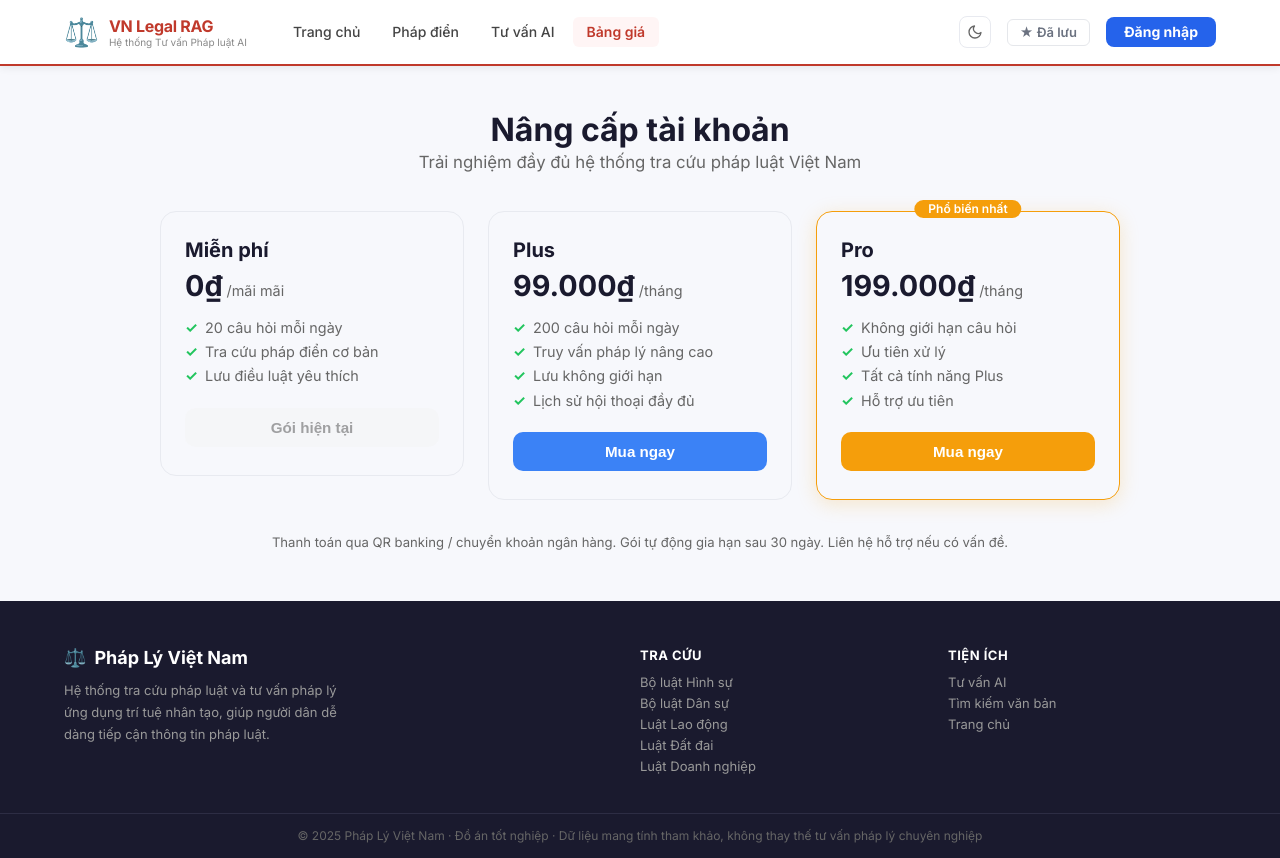
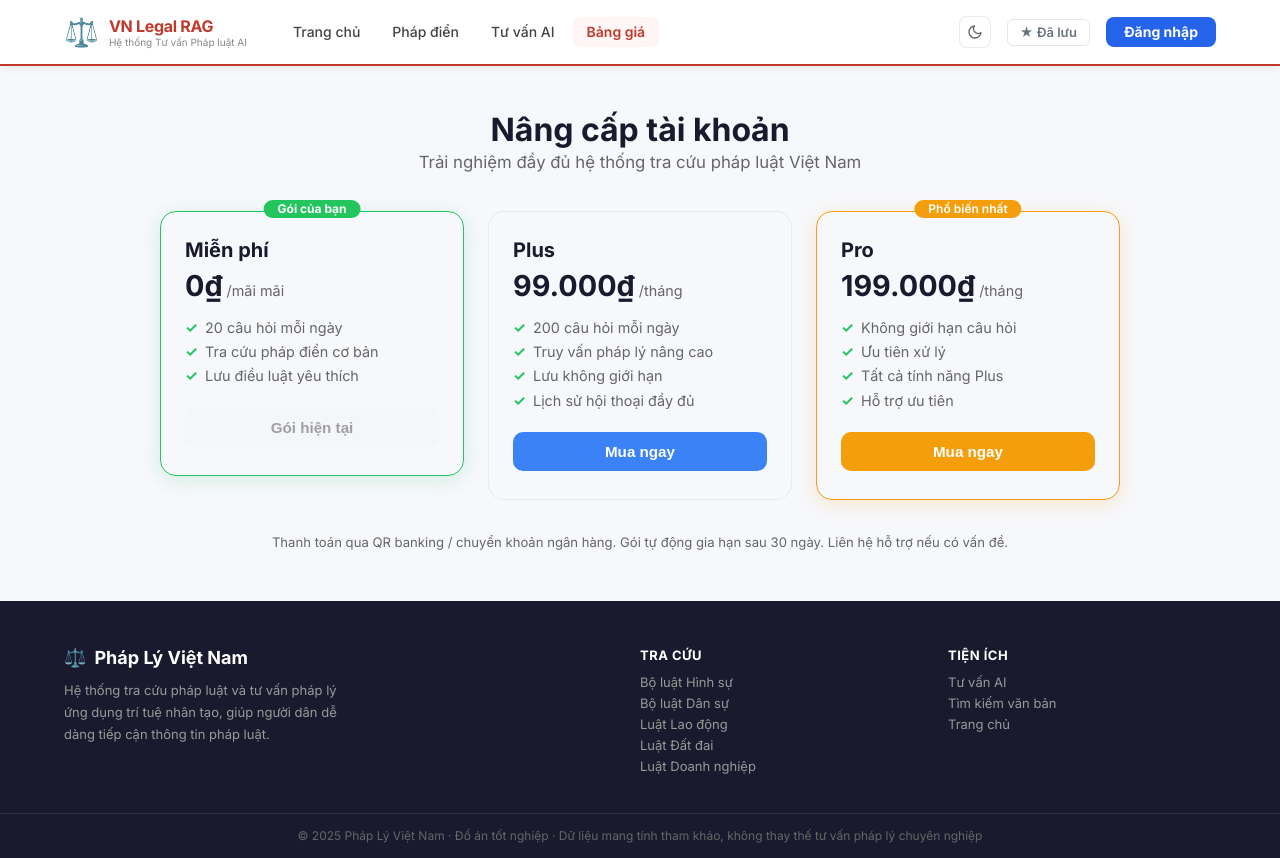
Before and after one commit to phuc0908/vn-legal-rag, a React (Vite) app in the folder frontend/: page /bang-gia in a window 1280 px wide. Built offline with nearby package versions, Linux system fonts and the light colour scheme; no server answers.

Commit message:
feat: add current subscription banner and enhance plan card styles in PricingPage

```diff
--- a/frontend/src/pages/ChatPage.jsx
+++ b/frontend/src/pages/ChatPage.jsx
@@ -102,8 +102,8 @@ export default function ChatPage() {
             <Link to="/" className="chat-header-logo">⚖️</Link>
             <h1>Tư vấn Pháp lý AI</h1>
           </div>
+          {isAuthenticated && <PlanChip plan={user?.subscription_plan} />}
           <ThemeToggle />
-          {isAuthenticated && <PlanChip plan={user?.subscription_plan} />}
           <Link to="/" className="chat-home-link">← Trang chủ</Link>
         </div>
         {isChatLoading ? (
--- a/frontend/src/pages/PricingPage.jsx
+++ b/frontend/src/pages/PricingPage.jsx
@@ -37,11 +37,19 @@ const PLANS = [
   },
 ]
 
+function formatDate(iso) {
+  if (!iso) return ''
+  return new Date(iso).toLocaleDateString('vi-VN', { day: '2-digit', month: '2-digit', year: 'numeric' })
+}
+
 export default function PricingPage() {
-  const { isAuthenticated } = useAuthStore()
+  const { isAuthenticated, user } = useAuthStore()
   const navigate = useNavigate()
   const [loading, setLoading] = useState(null)
   const [error, setError] = useState('')
+
+  const currentPlan = user?.subscription_plan || 'free'
+  const expiresAt = user?.subscription_expires_at
 
   const handleBuy = async (planId) => {
     if (!isAuthenticated) {
@@ -69,11 +77,25 @@ export default function PricingPage() {
           <p>Trải nghiệm đầy đủ hệ thống tra cứu pháp luật Việt Nam</p>
         </div>
 
+        {/* Banner gói đang dùng */}
+        {isAuthenticated && currentPlan !== 'free' && (
+          <div className="pricing-current-banner">
+            <span className="pricing-current-icon">
+              {currentPlan === 'pro' ? '⭐' : '✦'}
+            </span>
+            <span>
+              Bạn đang dùng <strong>Gói {currentPlan === 'pro' ? 'Pro' : 'Plus'}</strong>
+              {expiresAt && <> — hết hạn <strong>{formatDate(expiresAt)}</strong></>}
+            </span>
+          </div>
+        )}
+
         {error && <div className="pricing-error">{error}</div>}
 
         <div className="pricing-grid">
           {/* Free */}
-          <div className="plan-card plan-free">
+          <div className={`plan-card plan-free ${currentPlan === 'free' ? 'plan-card--active' : ''}`}>
+            {currentPlan === 'free' && <div className="plan-current-badge">Gói của bạn</div>}
             <div className="plan-name">Miễn phí</div>
             <div className="plan-price-wrap">
               <span className="plan-price">0₫</span>
@@ -85,35 +107,52 @@ export default function PricingPage() {
               <li>Lưu điều luật yêu thích</li>
             </ul>
             <button className="plan-btn plan-btn--current" disabled>
-              Gói hiện tại
+              {currentPlan === 'free' ? 'Gói hiện tại' : 'Gói cơ bản'}
             </button>
           </div>
 
-          {PLANS.map((plan) => (
+          {PLANS.map((plan) => {
+            const isCurrent = currentPlan === plan.id
+            return (
               <div
                 key={plan.id}
-              className={`plan-card plan-${plan.color} ${plan.highlight ? 'plan-highlight' : ''}`}
+                className={`plan-card plan-${plan.color} ${plan.highlight ? 'plan-highlight' : ''} ${isCurrent ? 'plan-card--active' : ''}`}
               >
-              {plan.badge && <div className="plan-badge">{plan.badge}</div>}
+                {isCurrent
+                  ? <div className="plan-current-badge">Gói của bạn</div>
+                  : plan.badge && <div className="plan-badge">{plan.badge}</div>
+                }
                 <div className="plan-name">{plan.name}</div>
                 <div className="plan-price-wrap">
                   <span className="plan-price">{plan.price}</span>
                   <span className="plan-period">{plan.period}</span>
                 </div>
+                {isCurrent && expiresAt && (
+                  <div className="plan-expires">Hết hạn: {formatDate(expiresAt)}</div>
+                )}
                 <ul className="plan-features">
                   {plan.features.map((f) => (
                     <li key={f}>{f}</li>
                   ))}
                 </ul>
+                {isCurrent ? (
+                  <button className="plan-btn plan-btn--current" disabled>
+                    Gói hiện tại
+                  </button>
+                ) : (
                   <button
                     className={`plan-btn plan-btn--buy plan-btn--${plan.color}`}
                     onClick={() => handleBuy(plan.id)}
                     disabled={!!loading}
                   >
-                {loading === plan.id ? 'Đang xử lý...' : 'Mua ngay'}
+                    {loading === plan.id
+                      ? 'Đang xử lý...'
+                      : currentPlan !== 'free' ? 'Gia hạn / Nâng cấp' : 'Mua ngay'}
                   </button>
+                )}
               </div>
-          ))}
+            )
+          })}
         </div>
 
         <p className="pricing-note">
--- a/frontend/src/styles/PricingPage.css
+++ b/frontend/src/styles/PricingPage.css
@@ -58,6 +58,34 @@
 .plan-btn--gold    { background: #f59e0b; color: #fff; }
 .plan-btn--buy:hover:not(:disabled) { opacity: 0.88; }
 
+/* ── Banner gói đang dùng ── */
+.pricing-current-banner {
+  display: flex; align-items: center; gap: 10px;
+  background: #fefce8; border: 1.5px solid #fbbf24;
+  border-radius: 10px; padding: 12px 18px; margin-bottom: 28px;
+  font-size: 0.92rem; color: var(--text-primary);
+}
+.pricing-current-icon { font-size: 1.1rem; }
+
+/* ── Gói của bạn badge ── */
+.plan-current-badge {
+  position: absolute; top: -12px; left: 50%; transform: translateX(-50%);
+  background: #22c55e; color: #fff; font-size: 0.75rem; font-weight: 700;
+  padding: 3px 14px; border-radius: 20px; white-space: nowrap;
+}
+
+/* ── Active card ── */
+.plan-card--active {
+  border-color: #22c55e;
+  box-shadow: 0 4px 20px rgba(34,197,94,0.18);
+}
+
+/* ── Ngày hết hạn trong card ── */
+.plan-expires {
+  font-size: 0.82rem; color: #d97706; font-weight: 600;
+  margin-bottom: 14px; margin-top: -10px;
+}
+
 .pricing-note {
   text-align: center; margin-top: 32px; font-size: 0.82rem;
   color: var(--text-secondary); line-height: 1.6;
```
Lines whose indentation alone changed are shown as unchanged.
